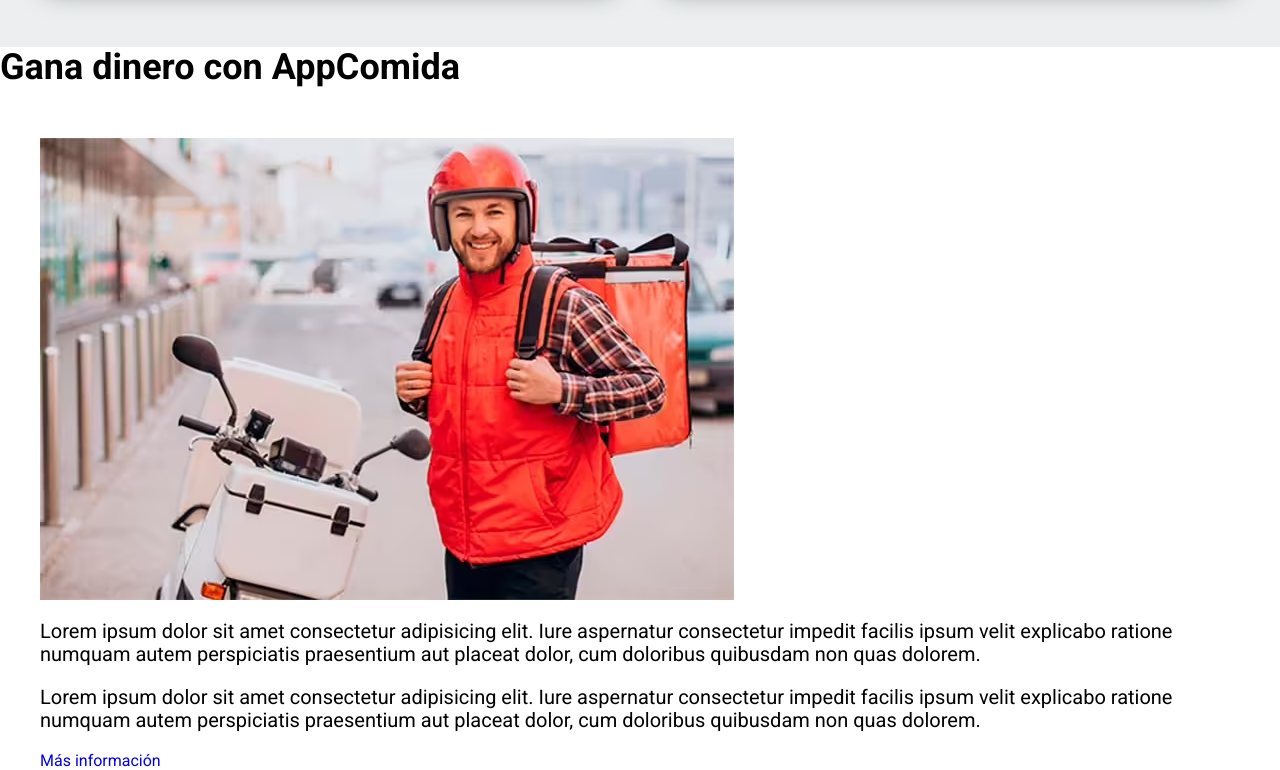
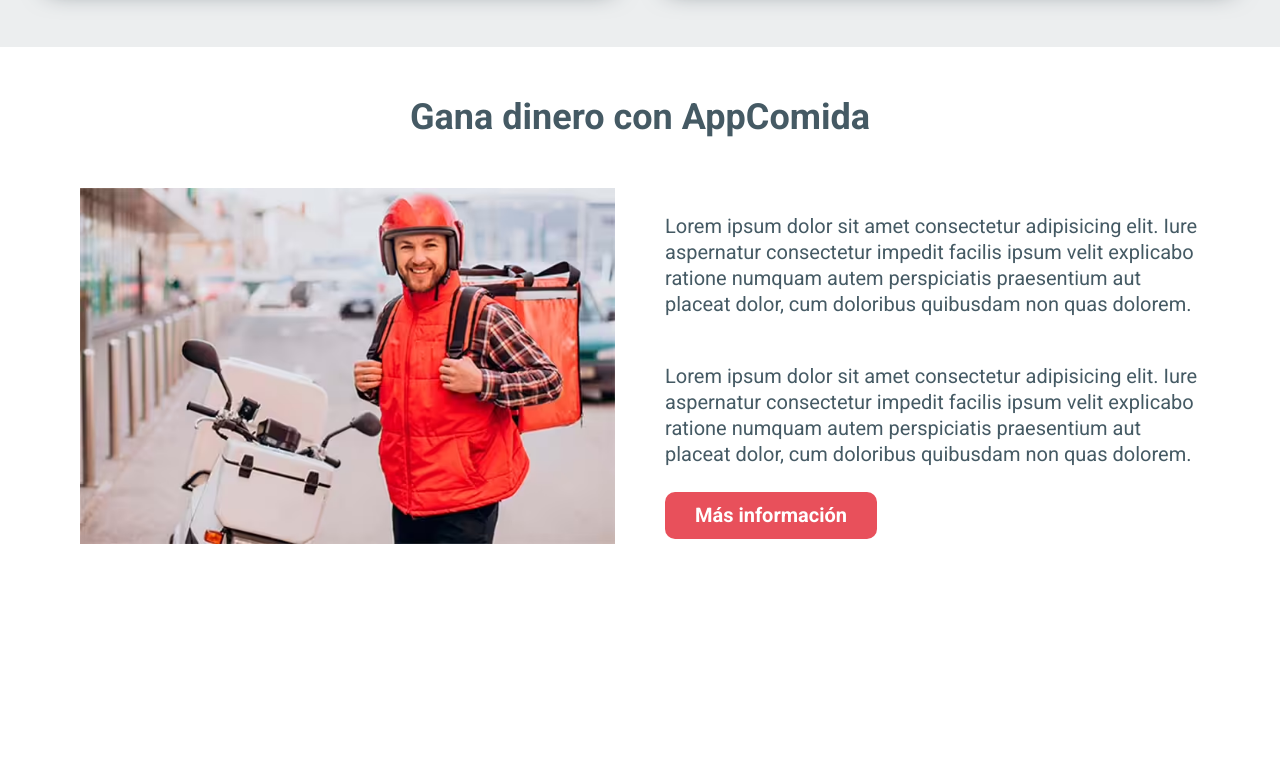
Before and after one commit to LuisMarioSolano/delivery-app, a website: page index.html in a window 1280 px wide. Shown: the part 4407-5177 px from the top of the page. After the commit the page ends 5001 px from the top, so only its background shows below. Drawn offline with Linux system fonts and the light colour scheme.

Commit message:
Style for .repartidores

```diff
--- a/src/scss/app.scss
+++ b/src/scss/app.scss
@@ -4,3 +4,4 @@
 @use 'pasos';
 @use 'testimoniales';
 @use 'favoritos';
+@use 'repartidores';
--- a/src/scss/repartidores/_repartidores.scss
+++ b/src/scss/repartidores/_repartidores.scss
@@ -1,2 +1,28 @@
 @use 'base/variables' as v;
 @use 'base/mixins' as m;
+
+.repartidores {
+    padding: v.$separacion;
+    &__heading {
+        text-align: center;
+        color: v.$secundario;
+    }
+    &__grid {
+        @include m.desktop {
+            @include m.grid(2, v.$separacion);
+        }
+    }
+    &__contenido {
+        display: flex;
+        flex-direction: column;
+        justify-content: space-evenly;
+        align-items: flex-start;
+    }
+    &__texto {
+        line-height: 1.3;
+        color: v.$secundario;
+    }
+    &__enlace {
+        @include m.boton(v.$primario, v.$blanco)
+    }
+}
```
Also changed, not shown: build/css/app.css, 1 other file.
